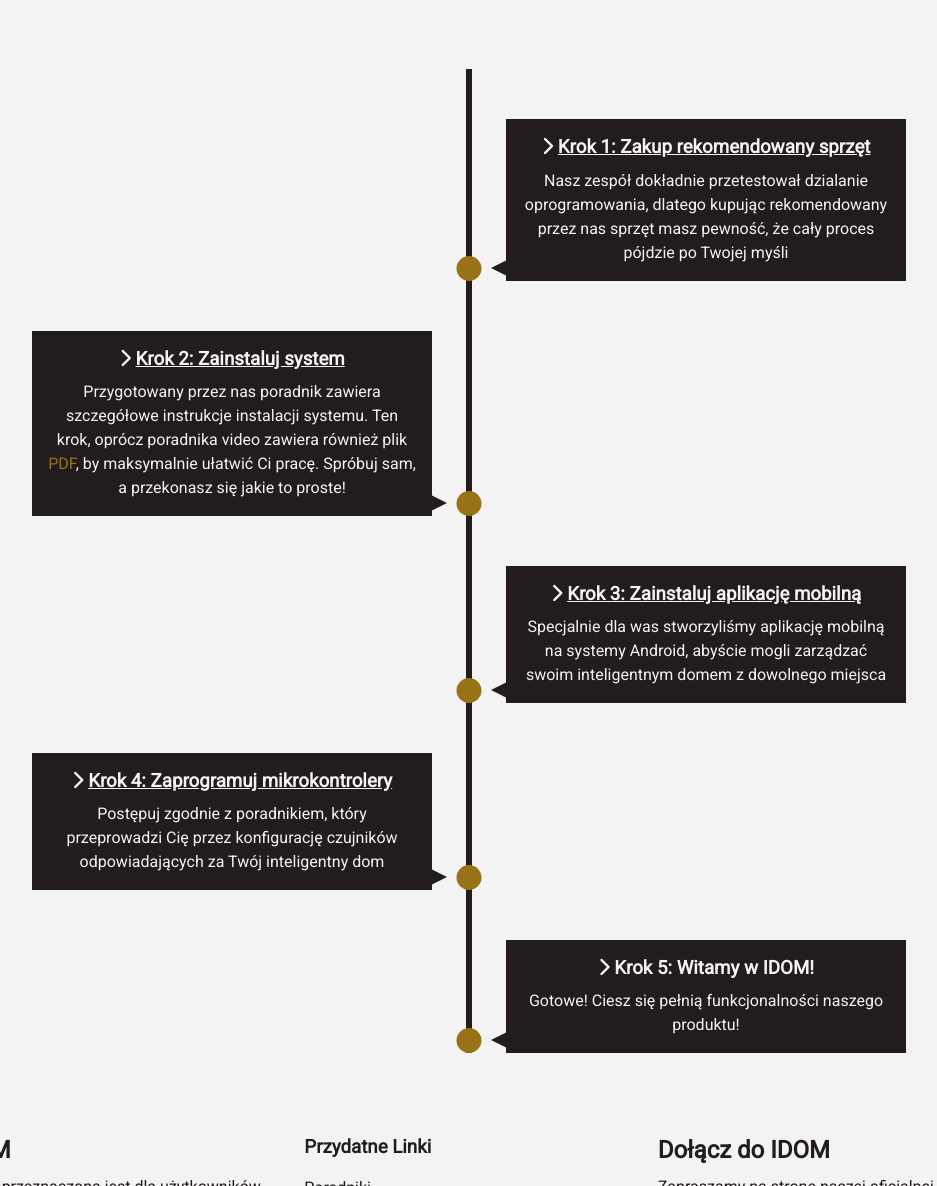
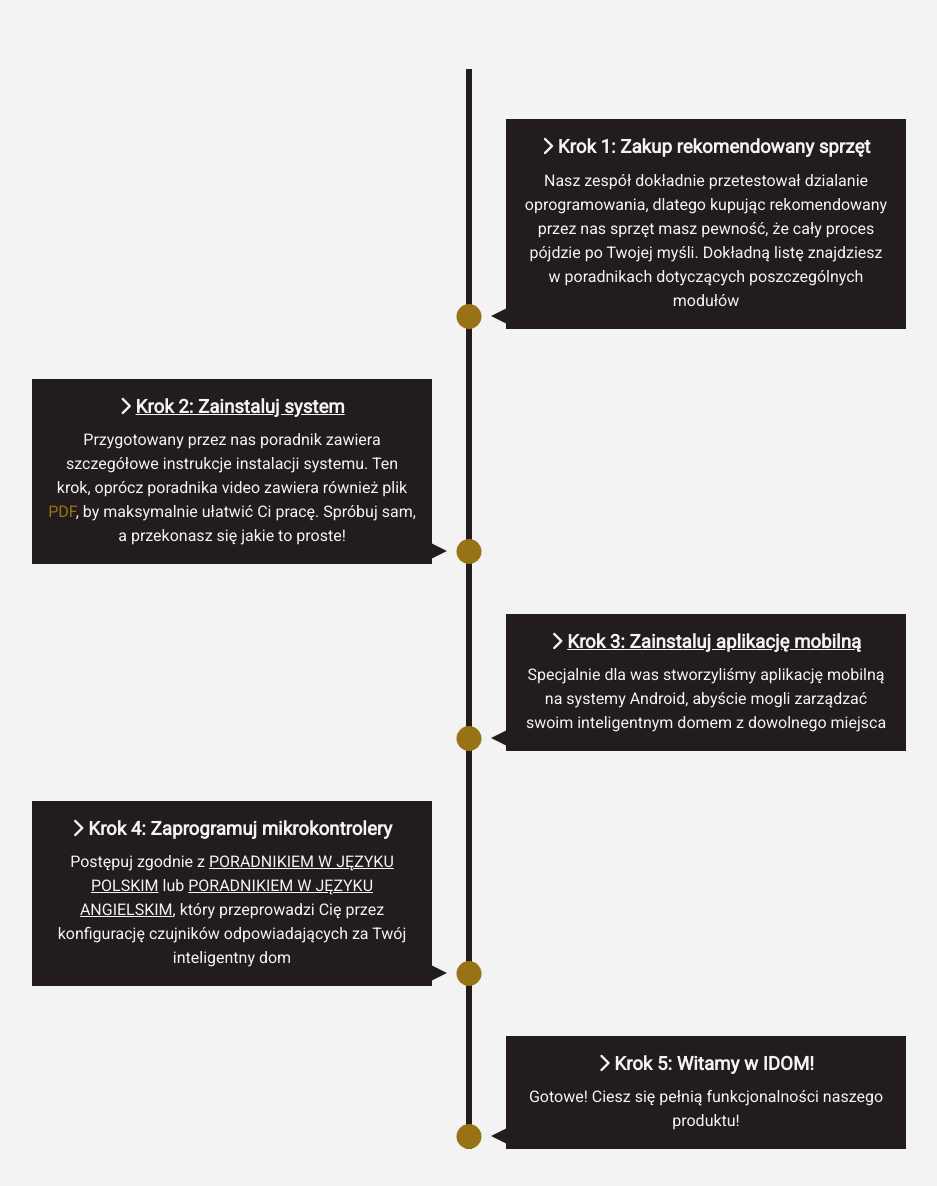
Before and after one commit to adriannajmrocki/idom-website, a website: page dist/guides.html in a window 1280 px wide. Shown: the part 260-1446 px from the top of the page, without its empty margins (171-1108 px from the left). Drawn offline with Linux system fonts and the light colour scheme.

Commit message:
Update links

```diff
--- a/dist/guides.html
+++ b/dist/guides.html
@@ -36,26 +36,26 @@
       <ul>
         <li>
           <div>
-            <h3><i class="fas fa-chevron-right"></i> <a style="text-decoration: underline;" href="./pdf/Dokumentacja_sprzet.pdf" target="_blank">Krok 1: Zakup rekomendowany sprzęt</a></h3>
-            <p>Nasz zespół dokładnie przetestował dzialanie oprogramowania, dlatego kupując rekomendowany przez nas sprzęt masz pewność, że cały proces pójdzie po Twojej myśli</p>
+            <h3><i class="fas fa-chevron-right"></i> Krok 1: Zakup rekomendowany sprzęt</h3>
+            <p>Nasz zespół dokładnie przetestował dzialanie oprogramowania, dlatego kupując rekomendowany przez nas sprzęt masz pewność, że cały proces pójdzie po Twojej myśli. Dokładną listę znajdziesz w poradnikach dotyczących poszczególnych modułów</p>
           </div>
         </li>
         <li>
           <div>
-            <h3><i class="fas fa-chevron-right"></i> <a style="text-decoration: underline;" href="https://www.youtube.com/watch?v=HzJyjII4uDs" target="_blank">Krok 2: Zainstaluj system</a></h3>
+            <h3><i class="fas fa-chevron-right"></i> <a style="text-decoration: underline;" href="https://www.youtube.com/channel/UCSdHf3ySFI87-RlvyYDDAaw" target="_blank">Krok 2: Zainstaluj system</a></h3>
             <p>Przygotowany przez nas poradnik zawiera szczegółowe instrukcje instalacji systemu. Ten krok, oprócz poradnika video zawiera również plik <a style="color: var(--primary-color);" href="./pdf/Dokumentacja_clean_install_ubuntu.pdf" target="_blank">PDF</a>, by maksymalnie ułatwić Ci pracę. Spróbuj sam, a przekonasz się jakie to proste!</p>
           </div>
         </li>
         <li>
           <div>
-            <h3><i class="fas fa-chevron-right"></i> <a style="text-decoration: underline;" href="https://gofile.io/d/aguY6K" target="_blank">Krok 3: Zainstaluj aplikację mobilną</a></h3>
+            <h3><i class="fas fa-chevron-right"></i> <a style="text-decoration: underline;" href="https://play.google.com/store/apps/details?id=com.project.idom&fbclid=IwAR3Io-1nt_qXyFkx4-_2iEa8oHLrzGsDo7z_C3q1dfIhZN0DkiIl86I7TIE" target="_blank">Krok 3: Zainstaluj aplikację mobilną</a></h3>
             <p>Specjalnie dla was stworzyliśmy aplikację mobilną na systemy Android, abyście mogli zarządzać swoim inteligentnym domem z dowolnego miejsca</p>
           </div>
         </li>
         <li>
           <div>
-            <h3><i class="fas fa-chevron-right"></i> <a style="text-decoration: underline;" href="./pdf/Dokumentacja_clean_flash_ESP.pdf" target="_blank">Krok 4: Zaprogramuj mikrokontrolery</a></h3>
-            <p>Postępuj zgodnie z poradnikiem, który przeprowadzi Cię przez konfigurację czujników odpowiadających za Twój inteligentny dom</p>
+            <h3><i class="fas fa-chevron-right"></i> Krok 4: Zaprogramuj mikrokontrolery</h3>
+            <p>Postępuj zgodnie z <a style="text-decoration: underline;" href="https://github.com/KonradGalczynski1/IDOM_Hardware/tree/master/Documents/PL" target="_blank">PORADNIKIEM W JĘZYKU POLSKIM</a> lub <a style="text-decoration: underline;" href="https://github.com/KonradGalczynski1/IDOM_Hardware/tree/master/Documents/EN" target="_blank">PORADNIKIEM W JĘZYKU ANGIELSKIM</a>, który przeprowadzi Cię przez konfigurację czujników odpowiadających za Twój inteligentny dom</p>
           </div>
         </li>
         <li>
```
